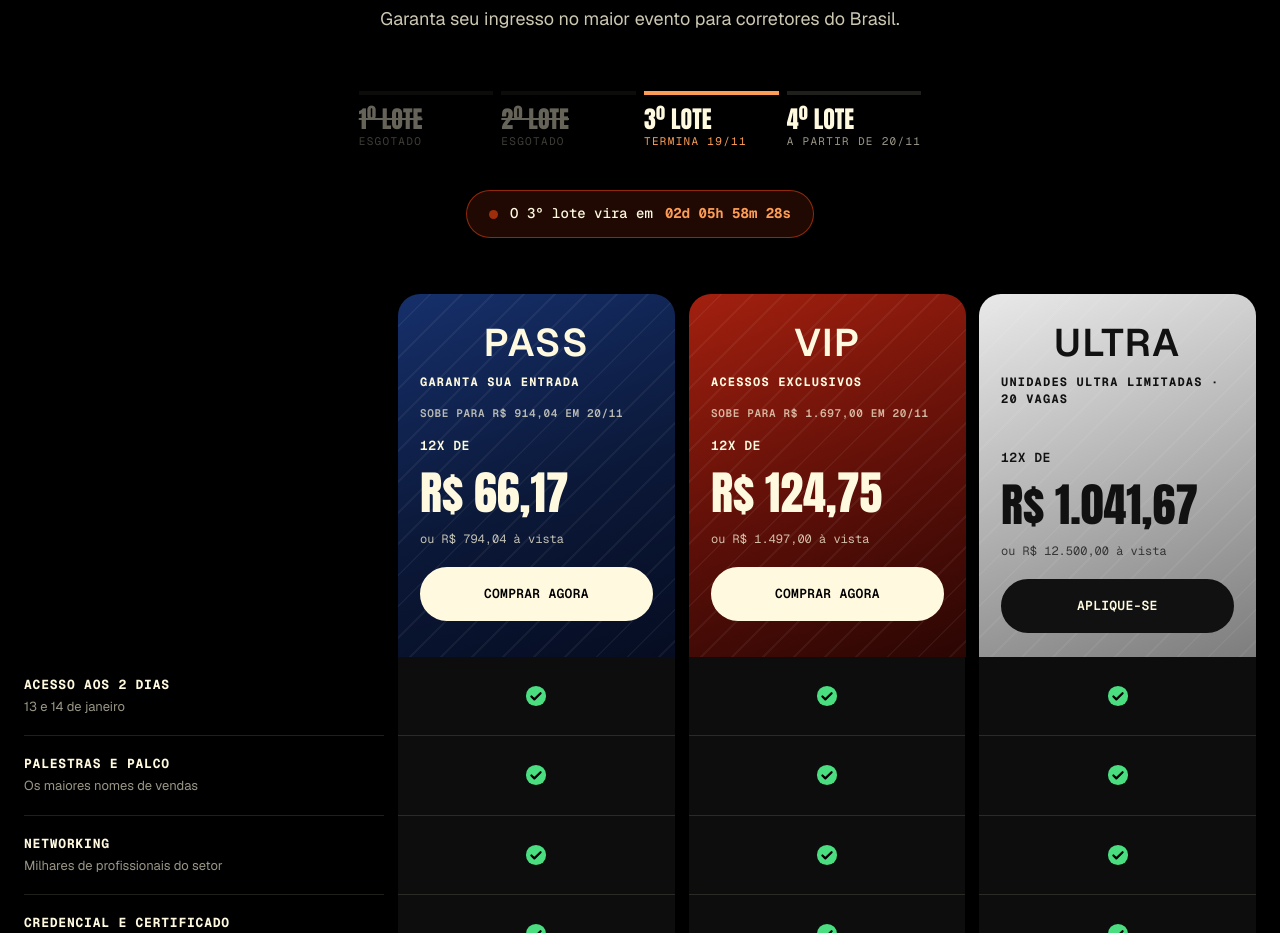
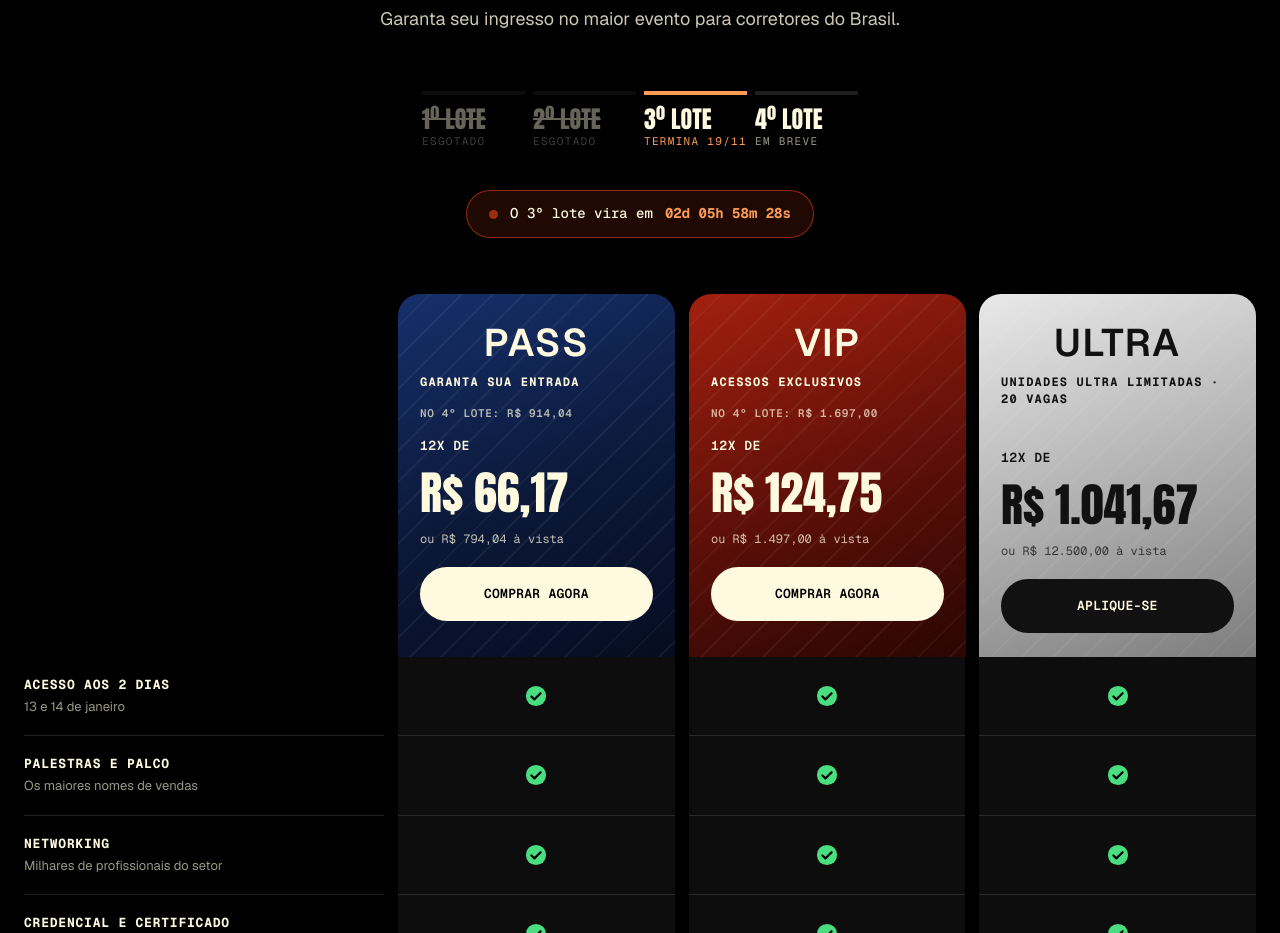
Before and after one commit to Victorbubu08/hubmybroker, a plain HTML site: page academia/index.html in a window 1280 px wide. Shown: the part 6020-6953 px from the top of the page. Drawn offline with nearby package versions, Linux system fonts and the light colour scheme.

Commit message:
Academia 27: o 4º lote só entra quando a My Broker pedir (LOTE_ATUAL=3); depois de 19/11 a página segue no 3º lote e a contagem passa a ser até o evento
Co-Authored-By: Claude Opus 5.5 <noreply@anthropic.com>

```diff
--- a/academia/index.html
+++ b/academia/index.html
@@ -644,20 +644,22 @@ footer .wrap{display:flex;justify-content:space-between;gap:20px;flex-wrap:wrap;
     4:{pass:914.04,vip:1697,ultra:12500}
   };
   var WA="https://wa.me/5562998810378?text=";
-  function lot(){return Date.now()<TURN?3:4}
+  /* lote em venda: troca para 4 SÓ quando a My Broker pedir (não muda sozinho pela data) */
+  var LOTE_ATUAL=3;
+  function lot(){return LOTE_ATUAL}
   var shownLot=0;
   function renderLot(){
     var L=lot(); if(L===shownLot) return; shownLot=L;
-    var list=[["1º lote","Esgotado","gone"],["2º lote","Esgotado","gone"],["3º lote",L===3?"Termina 19/11":"Esgotado",L===3?"cur":"gone"],["4º lote",L===3?"A partir de 20/11":"Vendas abertas",L===4?"cur":""]];
+    var list=[["1º lote","Esgotado","gone"],["2º lote","Esgotado","gone"],["3º lote",L===3?(Date.now()<TURN?"Termina 19/11":"Vendas abertas"):"Esgotado",L===3?"cur":"gone"],["4º lote",L===3?"Em breve":"Vendas abertas",L===4?"cur":""]];
     document.getElementById("lots").innerHTML=list.map(function(x){return '<li class="'+x[2]+'"><b>'+x[0]+'</b><span>'+x[1]+'</span></li>'}).join("");
     document.getElementById("lot-title").textContent="Reserve seu lugar no "+L+"º lote";
     document.getElementById("lot-msg").textContent=L===3?"Últimos dias do 3º lote · o preço sobe na virada para o 4º lote":"4º lote aberto · faltam para a Academia de Vendas 27";
-    document.getElementById("offer-txt").textContent=L===3?"O 3º lote vira em":"Faltam para o evento";
+    document.getElementById("offer-txt").textContent=(L===3&&Date.now()<TURN)?"O 3º lote vira em":"Faltam para o evento";
     ["pass","vip","ultra"].forEach(function(k){
       var v=PRICES[L][k];
       document.querySelector('[data-price="'+k+'"]').textContent=brl(Math.round(v/12*100)/100);
       document.querySelector('[data-cash="'+k+'"]').textContent="ou "+brl(v)+" à vista";
-      document.querySelector('[data-was="'+k+'"]').textContent=(L===3&&PRICES[4][k]!==PRICES[3][k])?"Sobe para "+brl(PRICES[4][k])+" em 20/11":"";
+      document.querySelector('[data-was="'+k+'"]').textContent=(L===3&&PRICES[4][k]!==PRICES[3][k])?"No 4º lote: "+brl(PRICES[4][k]):"";
     });
     document.querySelectorAll("[data-buy]").forEach(function(a){
       a.href=WA+encodeURIComponent("Olá! Quero o ingresso "+a.dataset.buy+" do "+L+"º lote da Academia de Vendas 27.");
@@ -665,7 +667,7 @@ footer .wrap{display:flex;justify-content:space-between;gap:20px;flex-wrap:wrap;
   }
   function tick(){
     renderLot();
-    var target=lot()===3?TURN:EVENT;
+    var target=(lot()===3&&Date.now()<TURN)?TURN:EVENT;
     var t=Math.max(0,Math.floor((target-Date.now())/1000));
     var d=Math.floor(t/86400),h=Math.floor(t%86400/3600),m=Math.floor(t%3600/60),sec=t%60;
     document.getElementById("cd-d").textContent=p(d);
```
